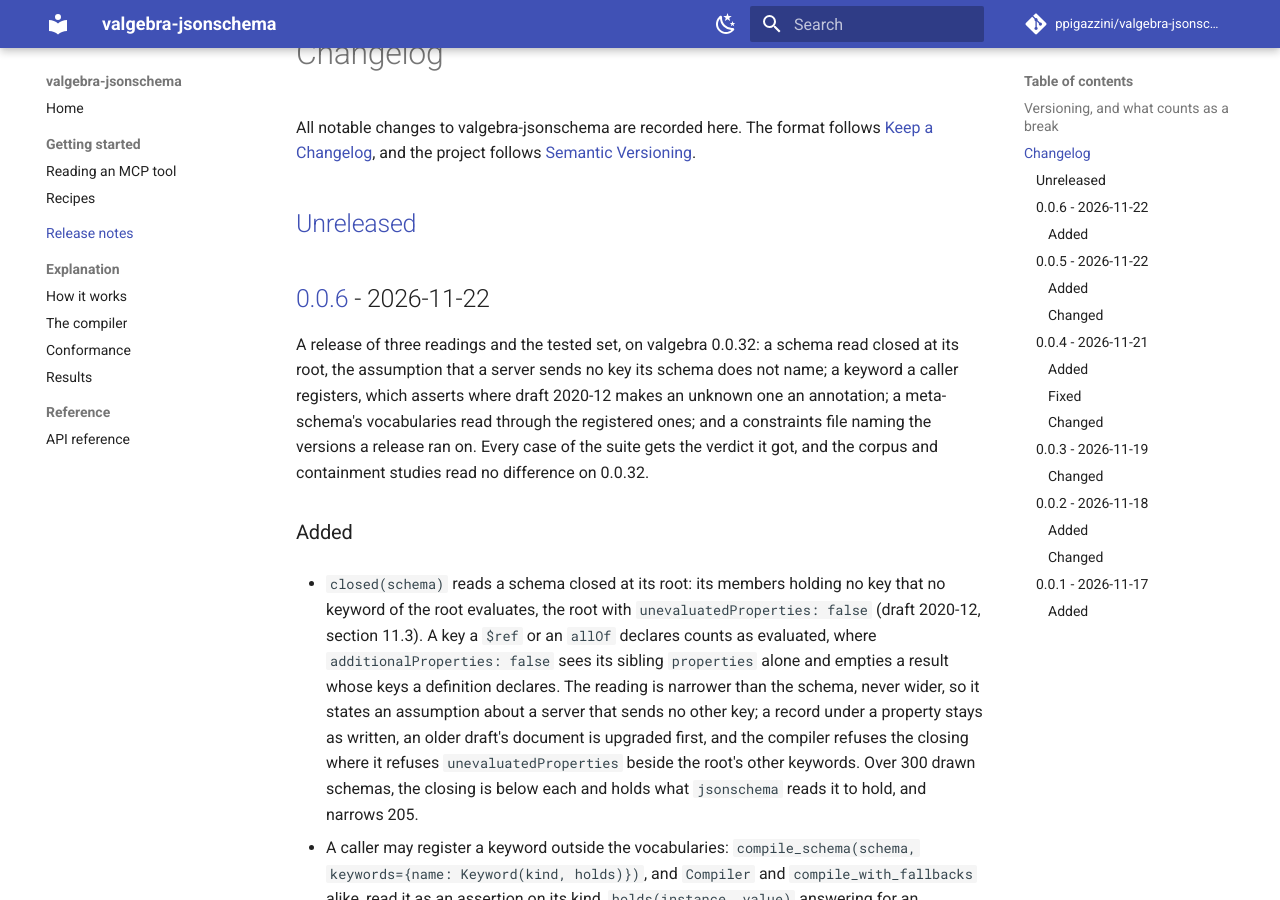
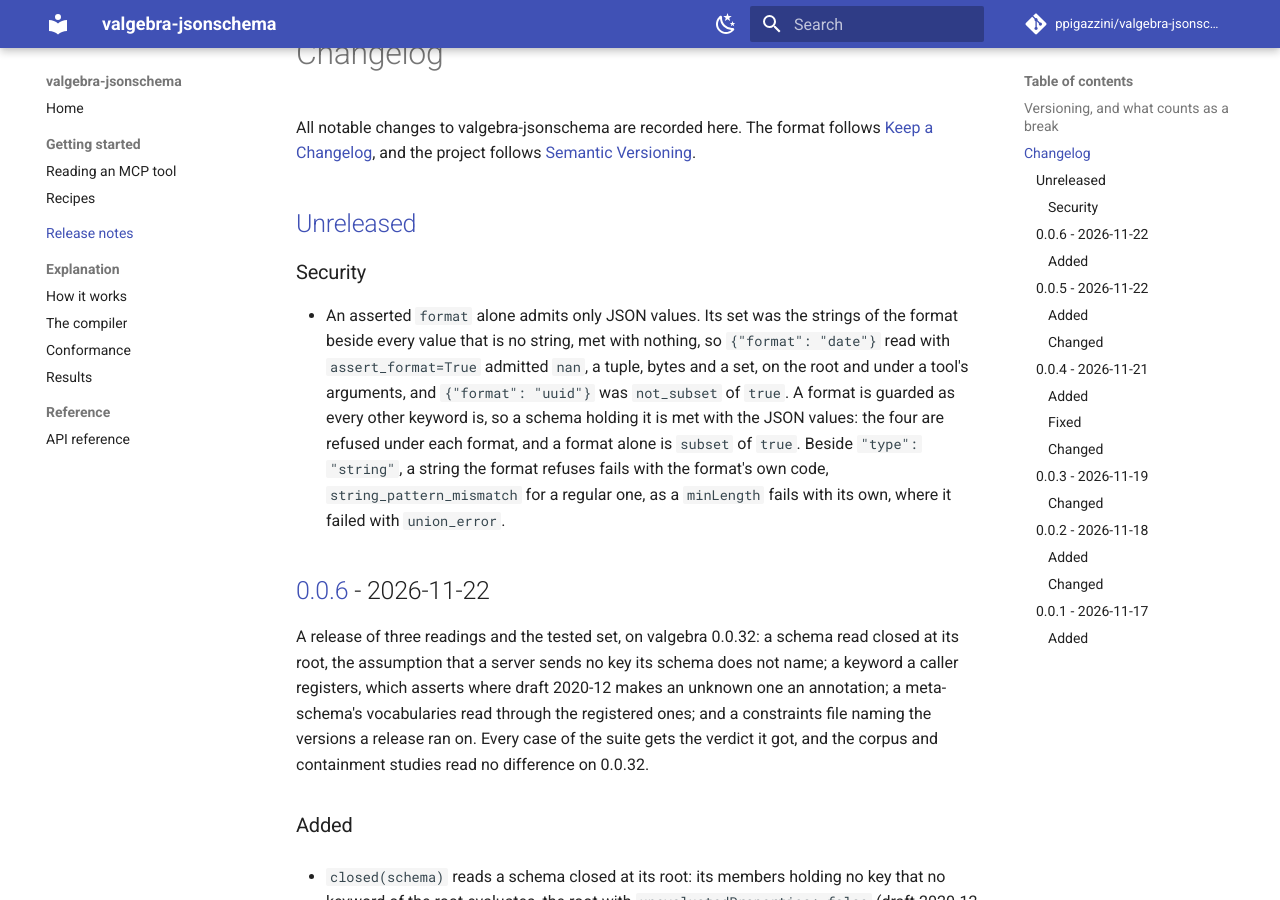
Before and after one commit to ppigazzini/valgebra-jsonschema, an MkDocs documentation site: the page built from docs/changelog.md, in a window 1280 px wide and 900 px high, scrolled down 300 px. Built offline with MkDocs 1.6.1 and Material for MkDocs 9.7.7, drawn with Linux system fonts in a browser that asks for light colours; comment, search, counter and statistics services are not loaded.

Commit message:
schema: an asserted format alone meets JSON's values
`_format` built its set with the module's `guard`, the strings of the format beside
every value that is no string, and not the compiler's, which marks a schema whose
keyword reaches past the JSON values for its meet with them. So `{"format": "date"}`
read with `assert_format=True` admitted `nan`, a tuple, bytes and a set, on the root and
under a tool's arguments, and `{"format": "uuid"}` was `not_subset` of `true`; under
`properties` the record's own meet refused them.

A format is guarded as every other keyword is. The four values are refused under each of
the nine formats read, on the root and through `read_tool`, and a format alone is
`subset` of `true`; the test fails on the module's guard. Beside `"type": "string"` the
compiler's guard leaves the format's set alone, so a string it refuses fails with the
format's own code, `string_pattern_mismatch` for a regular one, as a `minLength` fails
with its own, where it failed with `union_error`; the files recipe expects it. The suite
passes, 529 tests, and its five drafts, the format cases, the corpus and the containment
suite read no difference.

```diff
--- a/CHANGELOG.md
+++ b/CHANGELOG.md
@@ -5,6 +5,17 @@ All notable changes to valgebra-jsonschema are recorded here. The format follows
 [Semantic Versioning](https://semver.org/spec/v2.0.0.html).
 
 ## [Unreleased]
+
+### Security
+
+- An asserted `format` alone admits only JSON values. Its set was the strings of the format beside
+  every value that is no string, met with nothing, so `{"format": "date"}` read with
+  `assert_format=True` admitted `nan`, a tuple, bytes and a set, on the root and under a tool's
+  arguments, and `{"format": "uuid"}` was `not_subset` of `true`. A format is guarded as every other
+  keyword is, so a schema holding it is met with the JSON values: the four are refused under each
+  format, and a format alone is `subset` of `true`. Beside `"type": "string"`, a string the format
+  refuses fails with the format's own code, `string_pattern_mismatch` for a regular one, as a
+  `minLength` fails with its own, where it failed with `union_error`.
 
 ## [0.0.6] - 2026-11-22
 
```
Also changed, not shown: docs/recipes.md (+1 -1 lines), 2 other files.
